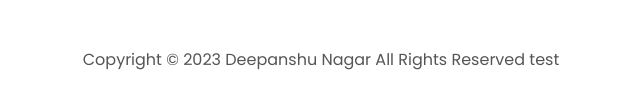
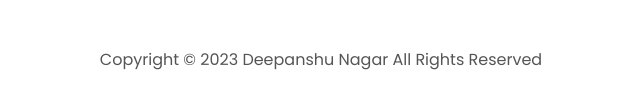
Before and after one commit to dpanshunagar1/Portfolio, a plain HTML site: page index.html in a window 1280 px wide. Shown: the part 3729-3838 px from the top of the page, 319-959 px from the left. Drawn offline with Linux system fonts and the light colour scheme; a script that the page names is missing.

Commit message:
index.html

```diff
--- a/index.html
+++ b/index.html
@@ -206,7 +206,7 @@
                 </ul>
             </div>
         </nav>
-        <p>Copyright &#169; 2023 Deepanshu Nagar All Rights Reserved test</p>
+        <p>Copyright &#169; 2023 Deepanshu Nagar All Rights Reserved</p>
     </footer>
    <script src="script.js"></script>
 </body>
```
